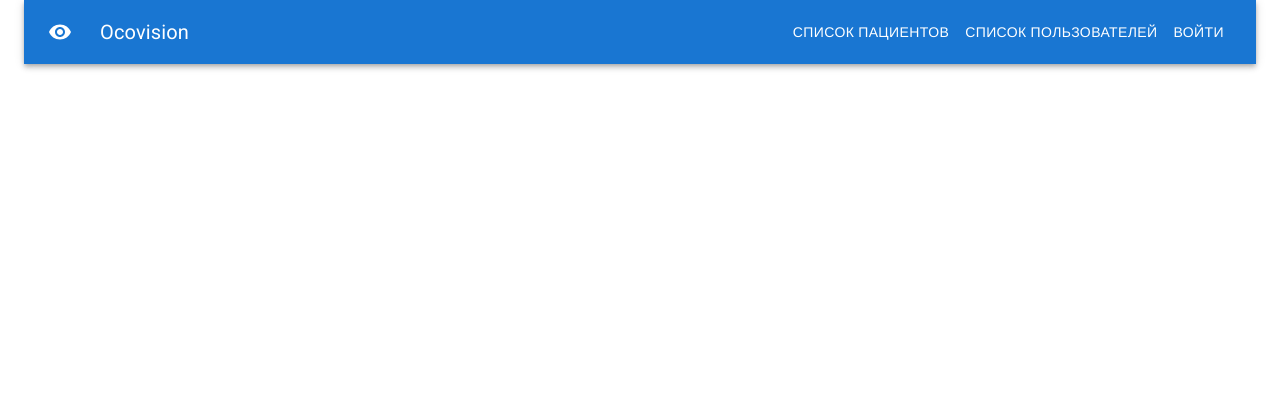
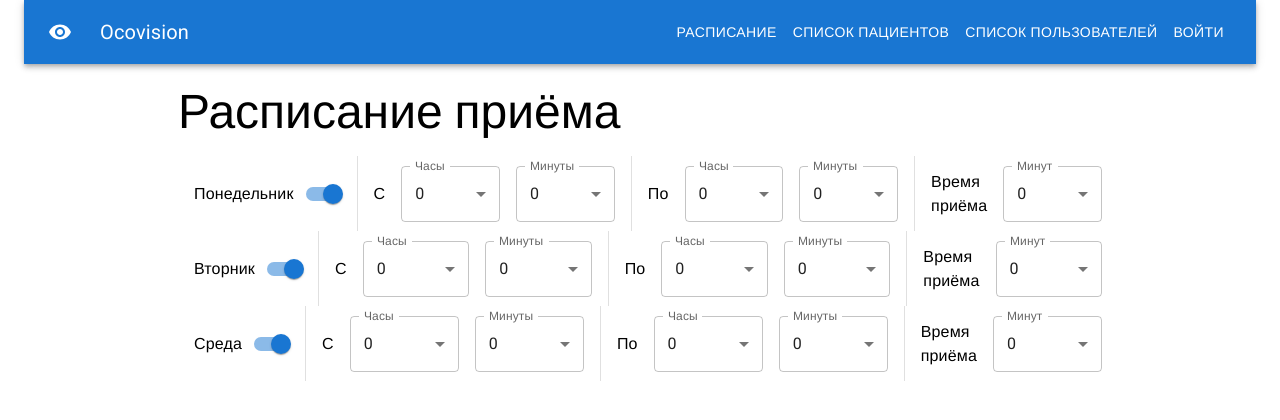
Before and after one commit to TrekusovMax/doctor-booking-client, a React (Create React App) app: page /shedule in a window 1280 px wide. Shown: the top 420 px of the page. Built offline with nearby package versions, Linux system fonts and the light colour scheme; a web font is replaced by a local one; what @mui/x-data-grid-generator would draw is missing.

Commit message:
develop shedule

```diff
--- a/src/App.js
+++ b/src/App.js
@@ -7,6 +7,7 @@ import { Routes, Route } from 'react-router-dom'
 import PatientList from './components/patientList/PatientList'
 import PatientInfo from './components/patientList/PatientInfo'
 import UsersList from './components/userList/UsersList'
+import SheduleList from './components/shedule/SheduleList'
 
 function App() {
   return (
@@ -21,6 +22,7 @@ function App() {
           <Route path="/list" element={<PatientList />} />
           <Route path="/list/:id" element={<PatientInfo />} />
           <Route path="/users" element={<UsersList />} />
+          <Route path="/shedule" element={<SheduleList />} />
         </Routes>
       </Box>
     </Container>
--- a/src/components/Header.jsx
+++ b/src/components/Header.jsx
@@ -23,6 +23,9 @@ export default function Header() {
             </Link>
           </Typography>
 
+          <Button onClick={() => navigate('/shedule')} color="inherit">
+            Расписание
+          </Button>
           <Button onClick={() => navigate('/list')} color="inherit">
             Список пациентов
           </Button>
--- /dev/null
+++ b/src/components/shedule/BasicSelect.jsx
@@ -0,0 +1,36 @@
+import React, { useState } from 'react'
+import PropTypes from 'prop-types'
+
+import InputLabel from '@mui/material/InputLabel'
+import MenuItem from '@mui/material/MenuItem'
+import FormControl from '@mui/material/FormControl'
+import Select from '@mui/material/Select'
+
+export default function BasicSelect({ label, data, name, onChange, time, disabled }) {
+  /* const handleChange = (event) => {
+    setTime(event.target.value)
+  } */
+
+  return (
+    <FormControl fullWidth disabled={disabled}>
+      <InputLabel id="demo-simple-select-label">{label}</InputLabel>
+      <Select
+        labelId="demo-simple-select-label"
+        id="demo-simple-select"
+        name={name}
+        value={time}
+        label={label}
+        onChange={onChange}>
+        {data.map((d) => (
+          <MenuItem value={d} key={d}>
+            {d}
+          </MenuItem>
+        ))}
+      </Select>
+    </FormControl>
+  )
+}
+
+BasicSelect.propTypes = {
+  label: PropTypes.string.isRequired,
+}
--- /dev/null
+++ b/src/components/shedule/Settings.js
@@ -0,0 +1,21 @@
+const hoursStart = []
+const hoursEnd = []
+const minutesStart = []
+const minutesEnd = []
+const days = ['Понедельник', 'Вторник', 'Среда', 'Четверг', 'Пятница', 'Суббота', 'Воскресение']
+for (let i = 0; i < 60; i++) {
+  if (i < 24) {
+    hoursStart.push(i)
+    hoursEnd.push(i)
+  }
+  minutesStart.push(i)
+  minutesEnd.push(i)
+}
+
+export const Settings = {
+  hoursStart,
+  hoursEnd,
+  minutesStart,
+  minutesEnd,
+  days,
+}
--- /dev/null
+++ b/src/components/shedule/SheduleDay.jsx
@@ -0,0 +1,145 @@
+import React, { useState } from 'react'
+import {
+  Typography,
+  Stack,
+  Paper,
+  styled,
+  FormGroup,
+  Switch,
+  FormControlLabel,
+  Divider,
+} from '@mui/material'
+import { Settings } from './Settings'
+import BasicSelect from './BasicSelect'
+
+const Item = styled(Paper)(({ theme }) => ({
+  backgroundColor: theme.palette.mode === 'dark' ? '#1A2027' : '#fff',
+  ...theme.typography.body2,
+  padding: theme.spacing(1),
+  textAlign: 'center',
+  justifyContent: 'space-between',
+
+  color: theme.palette.text.secondary,
+}))
+
+const SheduleDay = ({ day }) => {
+  const [shedule, setShedule] = useState({})
+
+  const [checked, setChecked] = useState(true)
+  const [hoursStart, setHoursStart] = useState(0)
+  const [minutesStart, setMinutesStart] = useState(0)
+  const [hoursEnd, setHoursEnd] = useState(0)
+  const [minutesEnd, setMinutesEnd] = useState(0)
+  const [receiptTime, setReceiptTime] = useState(0)
+  const [days, setDays] = useState(Settings.days)
+
+  const handleDayChange = (event) => {
+    setChecked(event.target.checked)
+  }
+  const handleChange = (event) => {
+    //setShedule((prev) => console.log([...prev]) /* , { [event.target.name]: event.target.value } */)
+
+    shedule[event.target.name] = event.target.value
+    setShedule(shedule)
+
+    switch (event.target.name) {
+      case 'hoursStart':
+        setHoursStart(event.target.value)
+        break
+      case 'minutesStart':
+        setMinutesStart(event.target.value)
+        break
+      case 'hoursEnd':
+        setHoursEnd(event.target.value)
+        break
+      case 'minutesEnd':
+        setMinutesEnd(event.target.value)
+        break
+      case 'receiptTime':
+        setReceiptTime(event.target.value)
+        break
+    }
+  }
+
+  return (
+    <Stack
+      direction="row"
+      alignItems="center"
+      justifyContent="space-between"
+      spacing={2}
+      sx={{
+        height: '75px',
+
+        marginX: 'auto',
+      }}>
+      <FormGroup>
+        <FormControlLabel
+          labelPlacement="start"
+          control={
+            <Switch
+              checked={checked}
+              onChange={handleDayChange}
+              inputProps={{ 'aria-label': 'controlled' }}
+              color="primary"
+            />
+          }
+          label={day}
+        />
+      </FormGroup>
+      <Divider orientation="vertical" flexItem />
+      <Typography variant="body1" sx={{ my: 2 }} component="h2">
+        С
+      </Typography>
+      <BasicSelect
+        label={'Часы'}
+        onChange={handleChange}
+        data={Settings.hoursStart}
+        name={'hoursStart'}
+        time={hoursStart}
+        disabled={!checked}
+      />
+      <BasicSelect
+        label={'Минуты'}
+        onChange={handleChange}
+        data={Settings.minutesStart}
+        name={'minutesStart'}
+        time={minutesStart}
+        disabled={!checked}
+      />
+      <Divider orientation="vertical" flexItem />
+      <Typography variant="body1" sx={{ my: 2 }} component="h2">
+        По
+      </Typography>
+      <BasicSelect
+        label={'Часы'}
+        onChange={handleChange}
+        data={Settings.hoursEnd}
+        name={'hoursEnd'}
+        time={hoursEnd}
+        disabled={!checked}
+      />
+      <BasicSelect
+        label={'Минуты'}
+        onChange={handleChange}
+        data={Settings.minutesEnd}
+        name={'minutesEnd'}
+        time={minutesEnd}
+        disabled={!checked}
+      />
+      <Divider orientation="vertical" flexItem />
+      <Typography variant="body1" sx={{ my: 2 }} component="h2">
+        Время приёма
+      </Typography>
+      <BasicSelect
+        label={'Минут'}
+        onChange={handleChange}
+        data={Settings.minutesEnd}
+        name={'receiptTime'}
+        time={receiptTime}
+        disabled={!checked}
+      />
+    </Stack>
+  )
+}
+
+export default SheduleDay
--- /dev/null
+++ b/src/components/shedule/SheduleList.jsx
@@ -0,0 +1,36 @@
+import React, { useState } from 'react'
+
+import SheduleDay from './SheduleDay'
+import { Box, Typography } from '@mui/material'
+
+const SheduleList = () => {
+  return (
+    <Box
+      sx={{
+        height: '100vh',
+        width: '75%',
+        marginX: 'auto',
+        '& .pending': {
+          backgroundColor: '#f0e68c',
+        },
+        '& .done': {
+          backgroundColor: '#adff2f',
+        },
+        '& .MuiDataGrid-cell:hover': {
+          color: 'primary.main',
+        },
+        '& .MuiDataGrid-columnSeparator': {
+          display: 'none',
+        },
+      }}>
+      <Typography variant="h3" sx={{ my: 2 }} component="h2">
+        Расписание приёма
+      </Typography>
+      <SheduleDay day="Понедельник" />
+      <SheduleDay day="Вторник" />
+      <SheduleDay day="Среда" />
+    </Box>
+  )
+}
+
+export default SheduleList
```
